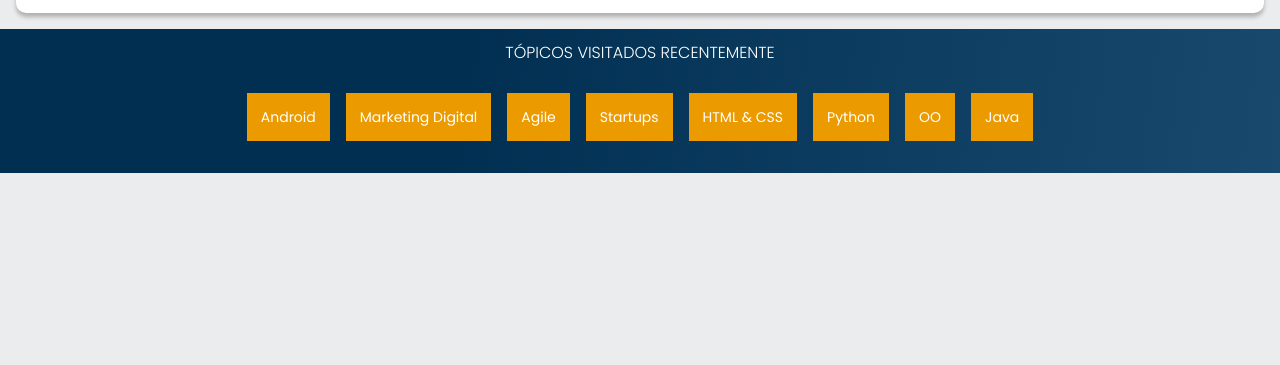
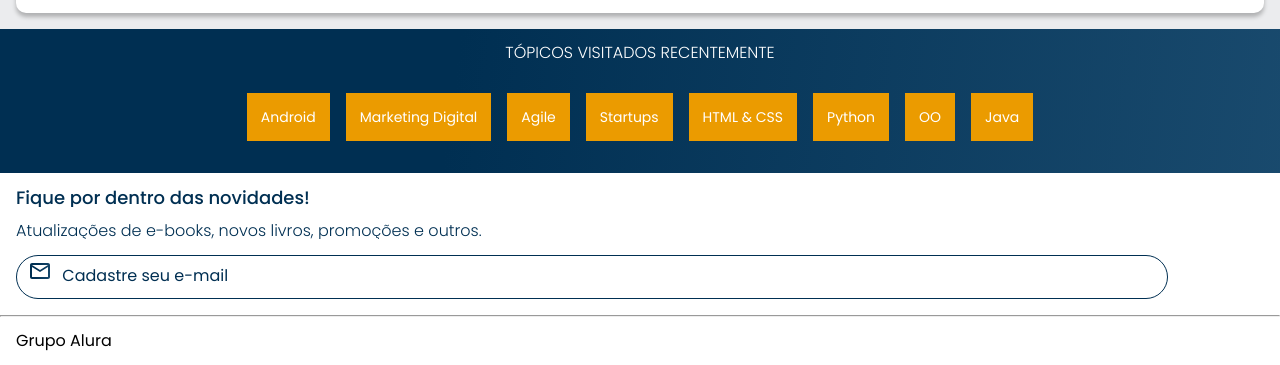
Before and after one commit to pedro-schabarum/Responsividade-com-mobile, a plain HTML site: page index.html in a window 1280 px wide. Shown: the part 2314-2679 px from the top of the page. Before the commit the page ends 2487 px from the top, so only its background shows below. Drawn offline with nearby package versions, Linux system fonts and the light colour scheme.

Commit message:
desenvolvimento

```diff
--- a/index.html
+++ b/index.html
@@ -153,6 +153,18 @@
             </li>
         </ul>
     </section>
+    <section class="cadastro">
+        <h2 class="cadastro__titulo">Fique por dentro das novidades!</h2>
+        <p class="cadastro__texto">Atualizações de e-books, novos livros, promoções e outros.</p>
+        <input type="email" class="cadastro__email" placeholder="Cadastre seu e-mail">
+    </section>
+
+    <hr/>
+
+    <footer class="rodape">
+        <h2 class="rodape__titulo">Grupo Alura</h2>
+    </footer>
+
     <script src="https://cdn.jsdelivr.net/npm/swiper@11/swiper-bundle.min.js"></script>
     <script>const swiper = new Swiper('.swiper', {
             spaceBetween: 10,
--- a/styles.css
+++ b/styles.css
@@ -2,6 +2,8 @@
 @import url("styles/banner.css");
 @import url(styles/carrossel.css);
 @import url(styles/topico.css);
+@import url(styles/cadastro.css);
+@import url(styles/rodape.css);
 
 :root {
     --cor-de-fundo: #EBECEE;
--- /dev/null
+++ b/styles/cadastro.css
@@ -0,0 +1,38 @@
+.cadastro {
+    background-color: var(--branco);
+    padding: 1em;
+}
+
+.cadastro__titulo,
+.cadastro__texto {
+    background: var(--azul-degrade);
+    background-clip: text;
+    -webkit-background-clip: text;
+    -webkit-text-fill-color: transparent;
+}
+
+.cadastro__titulo {
+    font-size: 18px;
+    font-weight: 500;
+}
+
+.cadastro__texto {
+    font-weight: 300;
+    margin: 1em 0;
+}
+
+.cadastro__email {
+    padding: 1em;
+    border: 1px solid var(--azul-texto);
+    border-radius: 1.5rem;
+    width: 90%;
+}
+
+.cadastro__email::placeholder {
+    font-family: var(--fonte-principal);
+    color: var(--azul-texto);
+    background: url(../assets/Email.svg) no-repeat;
+    padding-left: 2em;
+    font-size: 16px;
+    font-weight: 400;
+}
--- /dev/null
+++ b/styles/rodape.css
@@ -0,0 +1,8 @@
+hr {
+    margin: 0;
+}
+
+.rodape{
+    background-color: var(--branco);
+    padding: 1em;
+}
```
